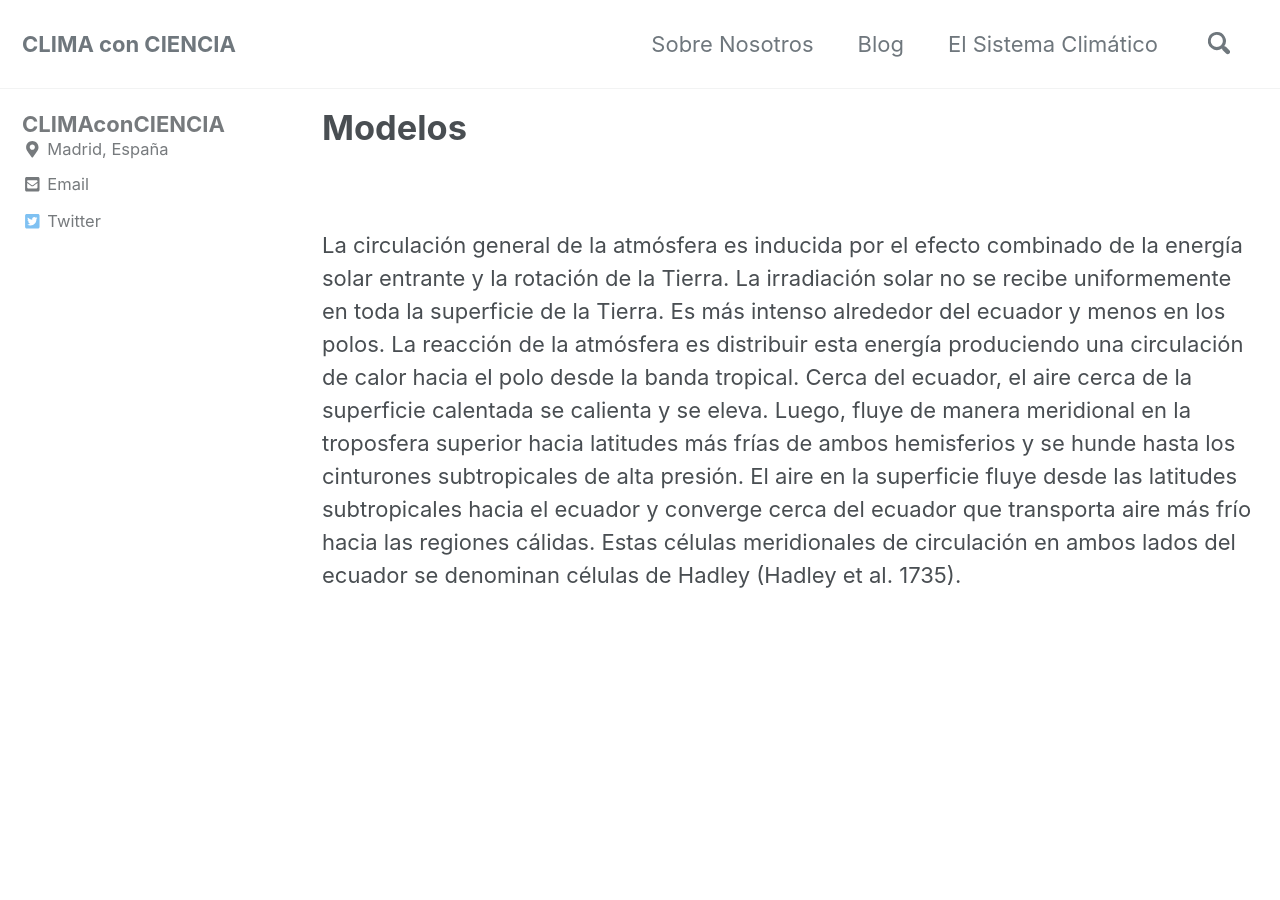
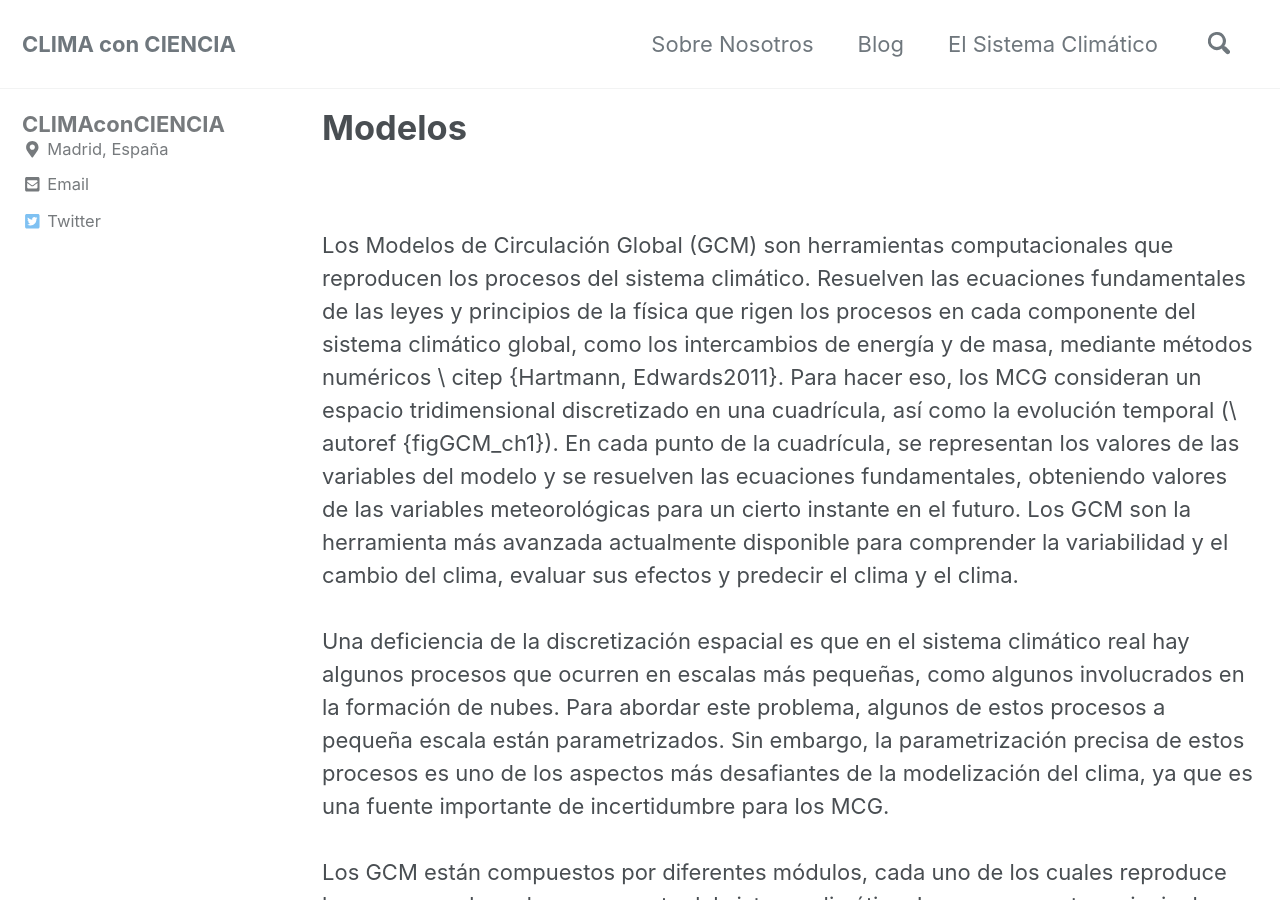
Before and after one commit to CLIMAconCIENCIA/climaconciencia.github.io, a Jekyll site: the page built from _posts/2019-04-05-modelos.md, in a window 1280 px wide and 900 px high. Built offline with Jekyll 4.4.1, drawn with Linux system fonts in a browser that asks for light colours; cached includes are drawn as plain includes; nearby versions of some CDN libraries; some of the changed text lies outside the part shown.

Commit message:
Update 2019-04-05-modelos.md

```diff
--- a/_posts/2019-04-05-modelos.md
+++ b/_posts/2019-04-05-modelos.md
@@ -20,5 +20,29 @@
 
 <br/><br/>
 
+Los Modelos de Circulación Global (GCM) son herramientas computacionales que reproducen los procesos del sistema climático. Resuelven las ecuaciones fundamentales de las leyes y principios de la física que rigen los procesos en cada componente del sistema climático global, como los intercambios de energía y de masa, mediante métodos numéricos \ citep {Hartmann, Edwards2011}. Para hacer eso, los MCG consideran un espacio tridimensional discretizado en una cuadrícula, así como la evolución temporal (\ autoref {figGCM_ch1}). En cada punto de la cuadrícula, se representan los valores de las variables del modelo y se resuelven las ecuaciones fundamentales, obteniendo valores de las variables meteorológicas para un cierto instante en el futuro. Los GCM son la herramienta más avanzada actualmente disponible para comprender la variabilidad y el cambio del clima, evaluar sus efectos y predecir el clima y el clima.
 
-La circulación general de la atmósfera es inducida por el efecto combinado de la energía solar entrante y la rotación de la Tierra. La irradiación solar no se recibe uniformemente en toda la superficie de la Tierra. Es más intenso alrededor del ecuador y menos en los polos. La reacción de la atmósfera es distribuir esta energía produciendo una circulación de calor hacia el polo desde la banda tropical. Cerca del ecuador, el aire cerca de la superficie calentada se calienta y se eleva. Luego, fluye de manera meridional en la troposfera superior hacia latitudes más frías de ambos hemisferios y se hunde hasta los cinturones subtropicales de alta presión. El aire en la superficie fluye desde las latitudes subtropicales hacia el ecuador y converge cerca del ecuador que transporta aire más frío hacia las regiones cálidas. Estas células meridionales de circulación en ambos lados del ecuador se denominan células de Hadley (Hadley et al. 1735).
+<br/><br/>
+
+Una deficiencia de la discretización espacial es que en el sistema climático real hay algunos procesos que ocurren en escalas más pequeñas, como algunos involucrados en la formación de nubes. Para abordar este problema, algunos de estos procesos a pequeña escala están parametrizados. Sin embargo, la parametrización precisa de estos procesos es uno de los aspectos más desafiantes de la modelización del clima, ya que es una fuente importante de incertidumbre para los MCG.
+
+<br/><br/>
+
+Los GCM están compuestos por diferentes módulos, cada uno de los cuales reproduce los procesos de cada componente del sistema climático. Los componentes principales son los GCM atmosféricos (AGCM) y los GCM oceánicos (OGCM). Estos modelos están acoplados para formar un GCM completamente acoplado * \ nota al pie {* Los GCM acoplados también suelen denominarse CGCM o AOGCM, debido al acoplamiento entre un AGCM y un OGCM. En esta Tesis, el acrónimo GCM se usa para referirse por defecto a los GCM acoplados.}.
+
+<img src="/assets/images/research/figGCM.png"
+     alt="alker"
+     width="600"
+     description="Representación esquemática un modelo de circulación general o GCM (General Circulation Model). Tomado de Edwards et al. 2011."
+     style="float: left; margin-right: 10px;" />
+
+
+Los modelos climáticos requieren un conjunto de condiciones iniciales y límites para integrar adecuadamente las ecuaciones fundamentales. Las condiciones iniciales describen el estado del sistema climático en el instante inicial de la simulación y dependen del espacio. Las condiciones de los límites evolucionan en el tiempo y proporcionan al modelo información del sistema climático que puede no incluirse explícitamente en el modelo (por ejemplo, distribución de vegetación, topografía, concentraciones de dióxido de carbono, aerosoles, etc.). Las condiciones de contorno que se requieren dependen del tipo de modelo utilizado. Por ejemplo, los GCM acoplados necesitan datos como la evolución de la irradiancia solar producida por el forzamiento radiativo, la topografía de los continentes, la batimetría de los océanos y algunas características de la cobertura terrestre. Mientras que los modelos desacoplados necesitan incorporar información del resto de los componentes del sistema climático. Por ejemplo, los AGCM requieren entradas del estado del océano y la cubierta de hielo que se imponen como condiciones de frontera.
+
+<br/><br/>
+
+Las condiciones iniciales y de límites precisas son esenciales para la comprensión del clima futuro mediante el uso de simulaciones GCM (Flato et al. 2013). Un uso de los GCM es hacer predicciones o pronósticos climáticos para estimar la evolución real del clima en el futuro cercano y los medios de simulaciones a corto plazo (Kirtman et al. 2013, Sanchez et al. 2016). Por lo tanto, una buena habilidad de este tipo de simulaciones requiere un conjunto detallado de datos de observación de calidad que describan las condiciones climáticas al inicio del experimento de modelado. A su vez, las simulaciones a largo plazo realizadas con GCM se utilizan para hacer proyecciones climáticas futuras en escalas de tiempo prolongadas, como decadal a multidecadal. Estas proyecciones climáticas apuntan a comprender los cambios a largo plazo del sistema climático, que dependen de la respuesta climática a la evolución de los forzamientos externos en el tiempo. Por lo tanto, tales proyecciones son esencialmente un problema de condición límite, que requiere buena información sobre todos los factores que impulsan los cambios climáticos a lo largo del tiempo (Meehl et al. 2009).
+
+<br/><br/>
+
+Los GCM tienen sesgos que promueven grandes incertidumbres en sus simulaciones. Se han informado varios sesgos diferentes en numerosos estudios. Uno es el llamado doble ZACT, que produce una precipitación excesiva y se asocia con una TSM ecuatorial simulada que es más fría que en las observaciones, especialmente en la cuenca del Pacífico (Mechoso et al. 1995, Lin et al. 2007, Li et al. 2014, Oueslati et al. 2015). En la cuenca del Atlántico, la TSM tropical simulada es más cálida que la observada (Richter et al. 2008). Este sesgo está asociado con otro en la ZCIT en este sector, cuya posición media anual simulada se desplaza ligeramente hacia el sur con respecto a las observaciones (Richter et al. 2008, Richter et al. 2014, Richter et al. 2015, Wahl et al. 2011). También los sesgos en la fuerza de la AMOC se han asociado con errores en el estado medio de la SST global (Wang et al. 2014). El origen de estos sesgos es complejo y aún es un tema importante de investigación que apunta a mejorar el rendimiento de los modelos (Luo et al. 2005, Li  et al. 2014, Menary et al. 2015, Richter et al. 2015).
```
